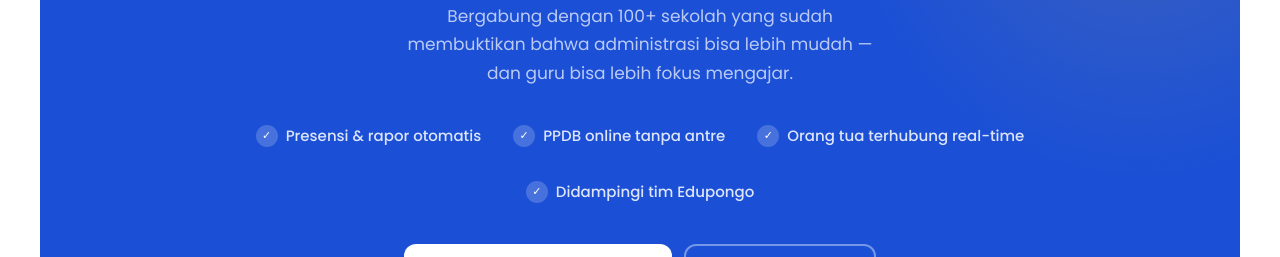
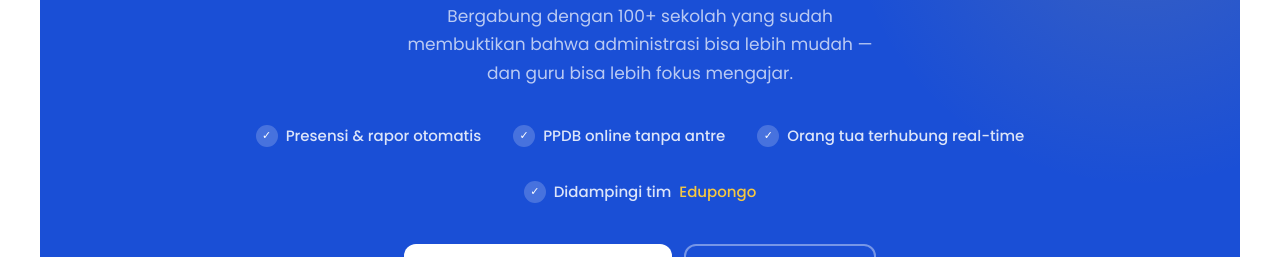
Before and after one commit to aldivauza-rgb/edupongo, a React (Vite) app: page / in a window 1280 px wide. Shown: the part 9460-9717 px from the top of the page. Built offline with nearby package versions, Linux system fonts and the light colour scheme; no server answers.

Commit message:
aksen kuning di teks Edupongo di CTA section

```diff
--- a/src/components/CTASection.jsx
+++ b/src/components/CTASection.jsx
@@ -4,10 +4,15 @@
       <h2 className="cta-title">Siap bawa sekolah Anda<br />ke level berikutnya?</h2>
       <p className="cta-sub">Bergabung dengan 100+ sekolah yang sudah membuktikan bahwa administrasi bisa lebih mudah — dan guru bisa lebih fokus mengajar.</p>
       <div className="cta-results">
-        {['Presensi & rapor otomatis', 'PPDB online tanpa antre', 'Orang tua terhubung real-time', 'Didampingi tim Edupongo'].map((item) => (
-          <div className="cta-result-item" key={item}>
+        {[
+          { text: 'Presensi & rapor otomatis' },
+          { text: 'PPDB online tanpa antre' },
+          { text: 'Orang tua terhubung real-time' },
+          { text: 'Didampingi tim ', accent: 'Edupongo' },
+        ].map((item, i) => (
+          <div className="cta-result-item" key={i}>
             <div className="cta-check">✓</div>
-            {item}
+            {item.text}{item.accent ? <span style={{ color: 'var(--yellow)' }}>{item.accent}</span> : null}
           </div>
         ))}
       </div>
```
